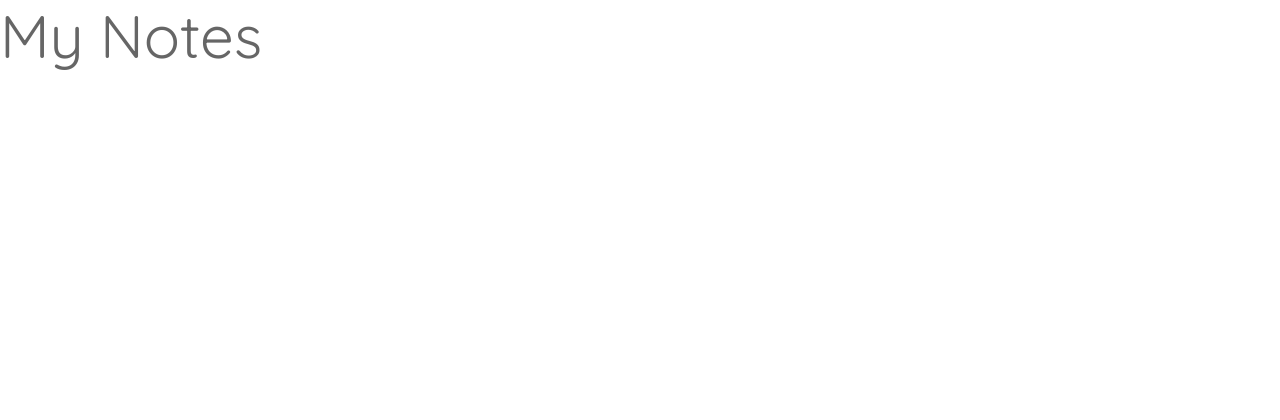
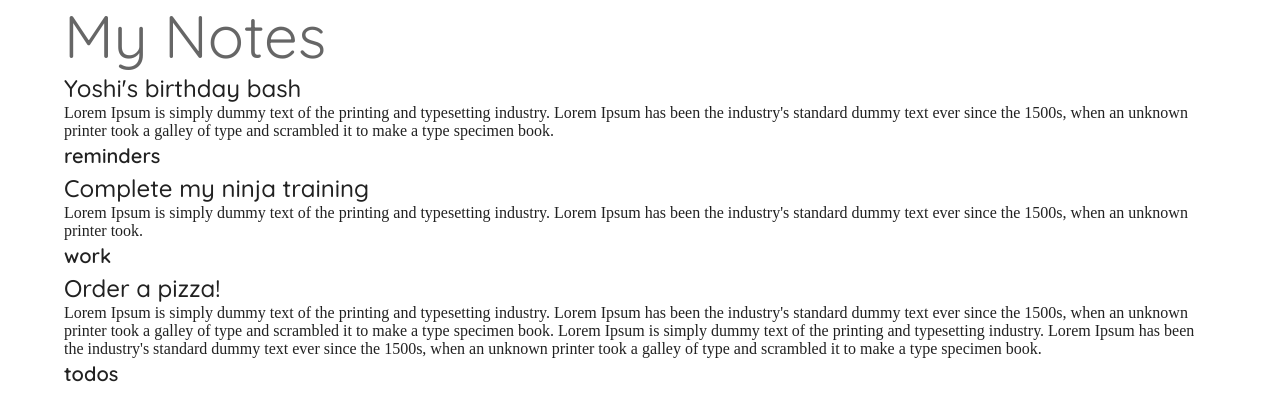
Before and after one commit to meriam-hamdaoui/notes-app-mui, a React (Create React App) app: page / in a window 1280 px wide. Shown: the top 420 px of the page. Built offline with nearby package versions, Linux system fonts and the light colour scheme; data requests are answered from the project's data file.

Commit message:
axios and useEffect

```diff
--- a/package.json
+++ b/package.json
@@ -13,6 +13,7 @@
     "@testing-library/jest-dom": "^5.14.1",
     "@testing-library/react": "^13.0.0",
     "@testing-library/user-event": "^13.2.1",
+    "axios": "^1.5.0",
     "react": "^18.2.0",
     "react-dom": "^18.2.0",
     "react-router-dom": "^6.15.0",
--- a/src/components/Notes.jsx
+++ b/src/components/Notes.jsx
@@ -1,10 +1,36 @@
-import React from "react";
-import { Typography } from "@mui/material";
+import React, { useState, useEffect } from "react";
+import axios from "axios";
+import { Container, Typography, Card } from "@mui/material";
 
 export default function Notes() {
+  const [data, setData] = useState([]);
+
+  const displayNotes = async () =>
+    await axios
+      .get("http://localhost:8000/notes")
+      .then((res) => {
+        console.log(res.data);
+        setData([...res.data]);
+      })
+      .catch((err) => console.log("err"));
+
+  useEffect(() => {
+    displayNotes();
+  }, []);
+
   return (
-    <Typography variant="h2" color="textSecondary">
-      My Notes
-    </Typography>
+    <Container>
+      <Typography variant="h2" color="textSecondary">
+        My Notes
+      </Typography>
+      {data &&
+        data.map((el) => (
+          <Card key={el.id} variant="div">
+            <Typography variant="h5">{el.title}</Typography>
+            <Typography variant="p">{el.details} </Typography>
+            <Typography variant="h6">{el.category}</Typography>
+          </Card>
+        ))}
+    </Container>
   );
 }
```
Also changed, not shown: 1 other file (tests, documents, lock files or other folders).
